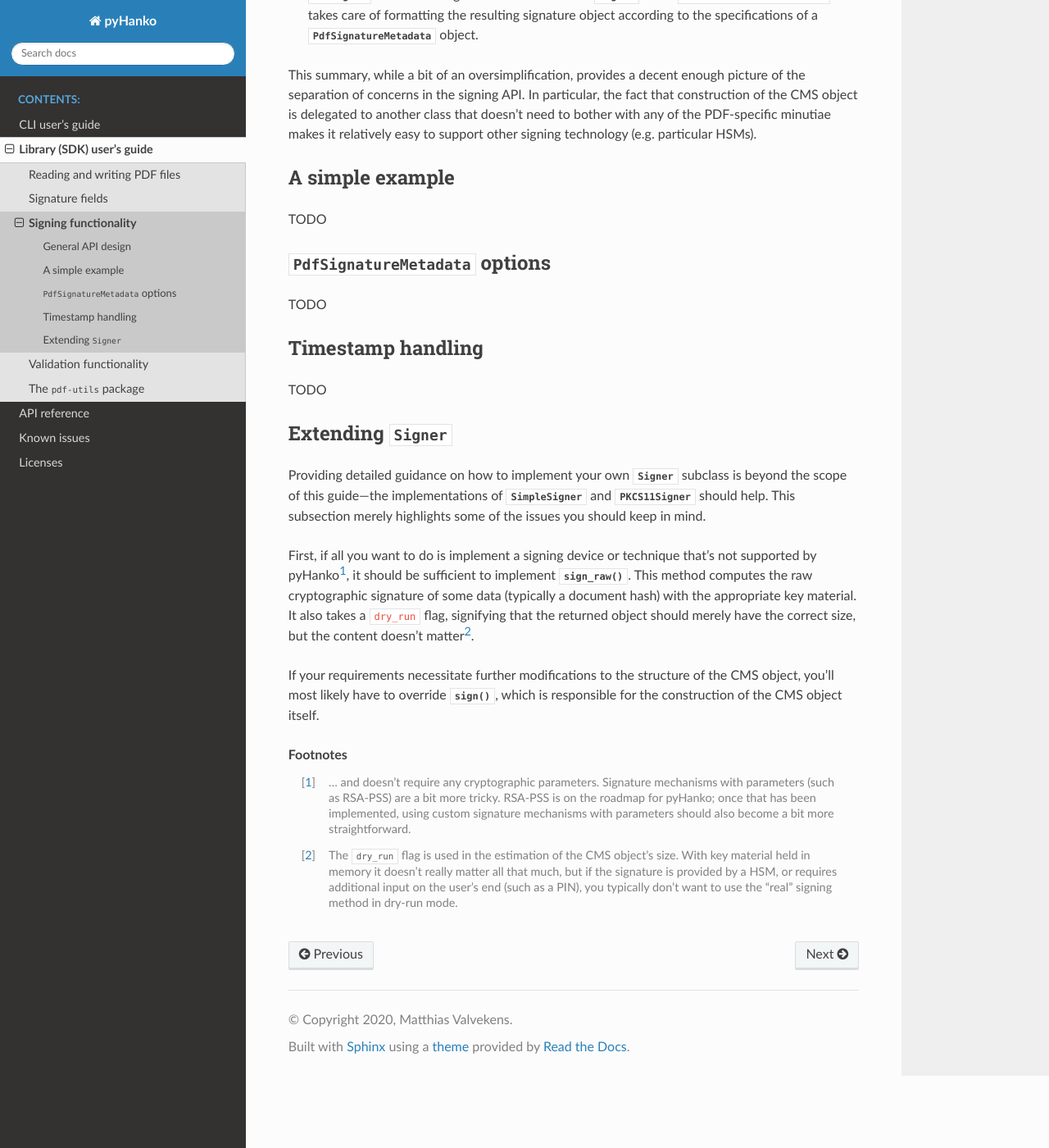
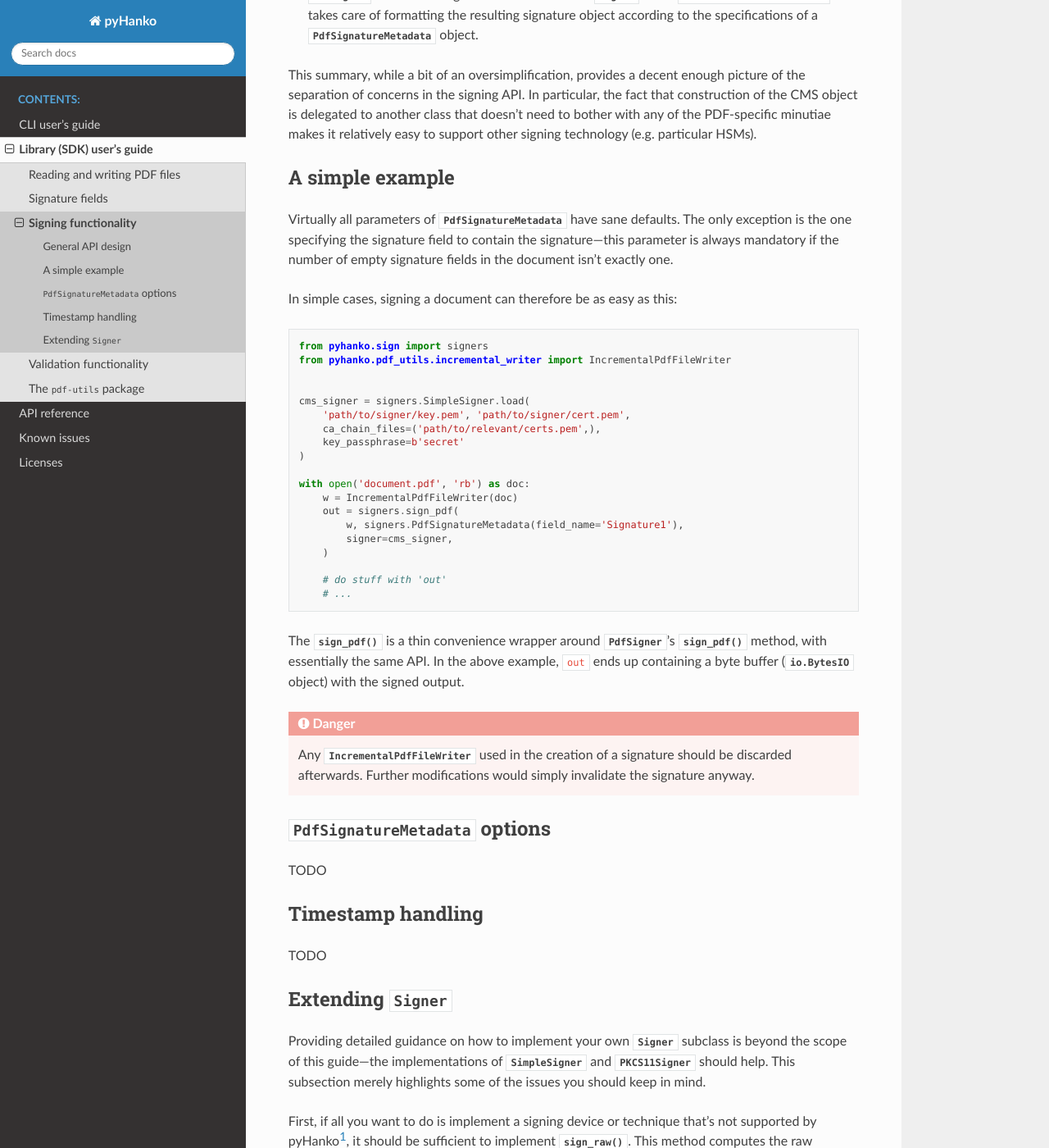
Before and after one commit to MatthiasValvekens/pyHanko, a Sphinx documentation site: the page built from docs/lib-guide/signing.rst, in a window 1280 px wide and 1400 px high, scrolled down 895 px. Shown: the whole window at 82% size. Built offline with Sphinx 7.4.7 and the Read the Docs theme 2.0.0, drawn with Linux system fonts in a browser that asks for light colours.

Commit message:
Simple signing example

```diff
--- a/docs/lib-guide/signing.rst
+++ b/docs/lib-guide/signing.rst
@@ -64,7 +64,46 @@ minutiae makes it relatively easy to support other signing technology
 A simple example
 ----------------
 
-TODO
+Virtually all parameters of |PdfSignatureMetadata| have sane defaults.
+The only exception is the one specifying the signature field to contain the
+signature |---| this parameter is always mandatory if the number of empty
+signature fields in the document isn't exactly one.
+
+In simple cases, signing a document can therefore be as easy as this:
+
+.. code-block:: python
+
+    from pyhanko.sign import signers
+    from pyhanko.pdf_utils.incremental_writer import IncrementalPdfFileWriter
+
+
+    cms_signer = signers.SimpleSigner.load(
+        'path/to/signer/key.pem', 'path/to/signer/cert.pem',
+        ca_chain_files=('path/to/relevant/certs.pem',),
+        key_passphrase=b'secret'
+    )
+
+    with open('document.pdf', 'rb') as doc:
+        w = IncrementalPdfFileWriter(doc)
+        out = signers.sign_pdf(
+            w, signers.PdfSignatureMetadata(field_name='Signature1'),
+            signer=cms_signer,
+        )
+
+        # do stuff with 'out'
+        # ...
+
+The :func:`~.pyhanko.sign.signers.sign_pdf` is a thin convenience wrapper around
+|PdfSigner|'s :meth:`~.pyhanko.sign.signers.PdfSigner.sign_pdf` method, with
+essentially the same API.
+In the above example, ``out`` ends up containing a byte buffer
+(:class:`.io.BytesIO` object) with the signed output.
+
+
+.. danger::
+    Any :class:`~.pyhanko.pdf_utils.incremental_writer.IncrementalPdfFileWriter`
+    used in the creation of a signature should be discarded afterwards.
+    Further modifications would simply invalidate the signature anyway.
 
 
 |PdfSignatureMetadata| options
```
